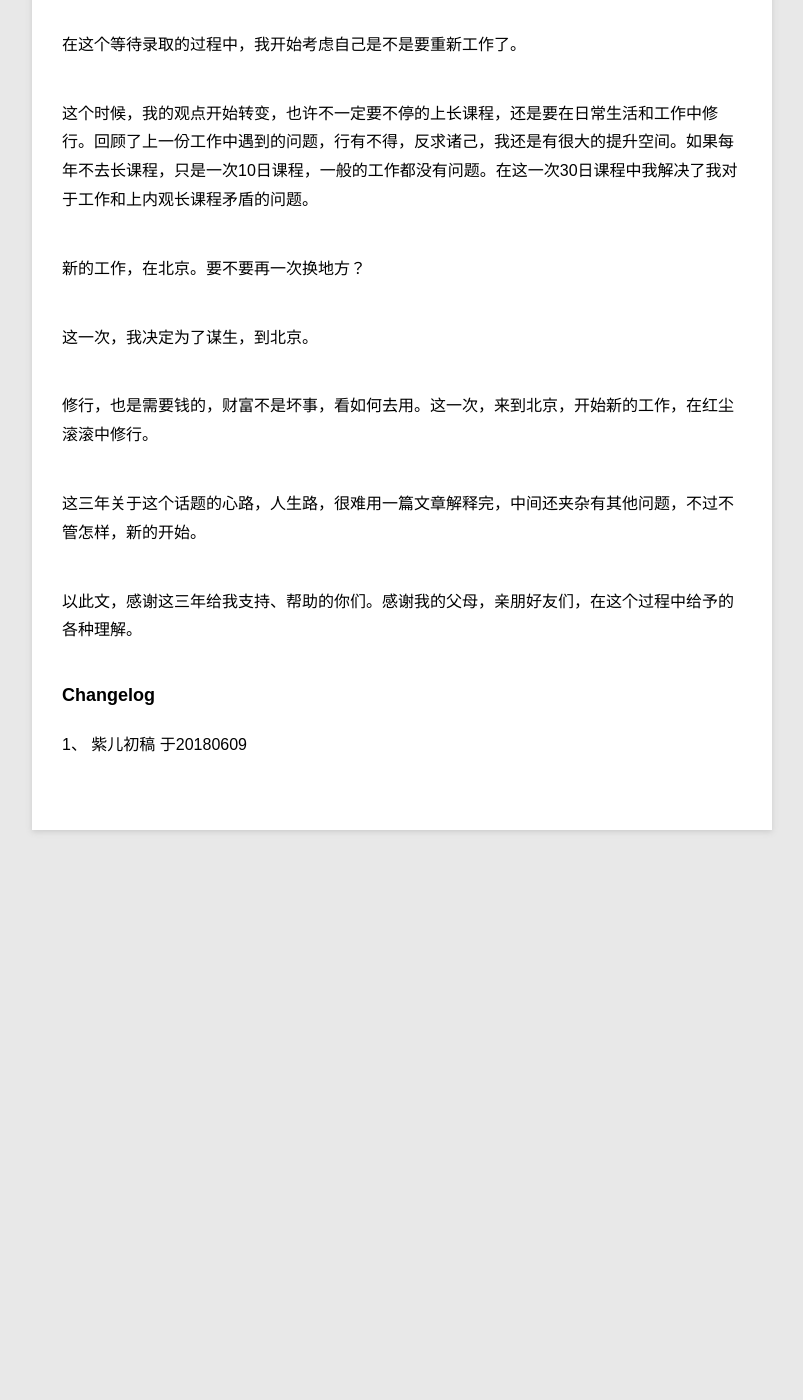
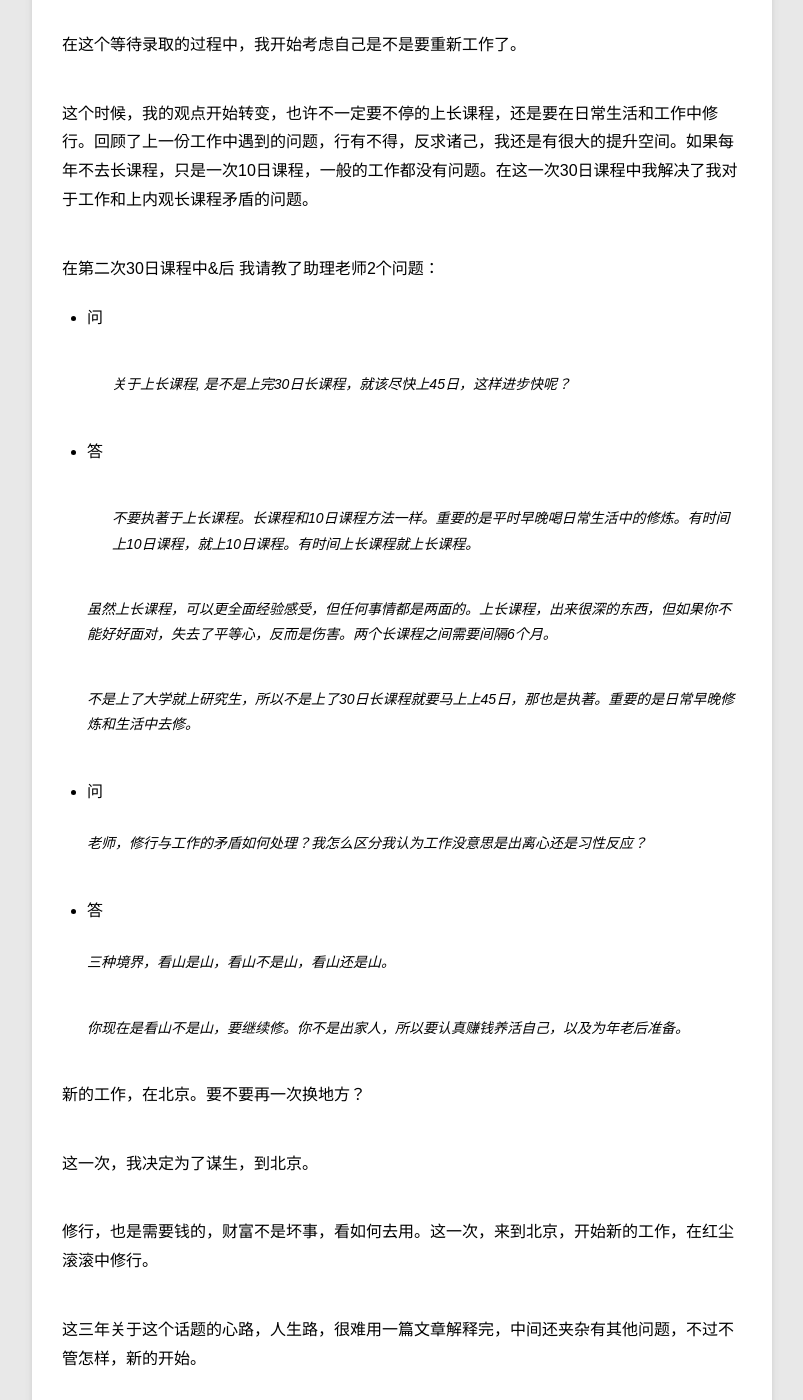
Before and after one commit to violettianjie/violettianjie.github.io, a Jekyll site: the page built from _posts/blog/2018-06-09-MeditationWork.md, in a window 1280 px wide and 1400 px high, scrolled down 2038 px. Shown: the whole window, without its empty margins (78-881 px from the left). Built offline with Jekyll 4.4.1, drawn with Linux system fonts in a browser that asks for light colours; before the commit the page ends 2948 px from its top, so only the background shows below that.

Commit message:
Update 2018-06-09-MeditationWork.md

```diff
--- a/_posts/blog/2018-06-09-MeditationWork.md
+++ b/_posts/blog/2018-06-09-MeditationWork.md
@@ -49,6 +49,31 @@ category: blog
 
 这个时候，我的观点开始转变，也许不一定要不停的上长课程，还是要在日常生活和工作中修行。回顾了上一份工作中遇到的问题，行有不得，反求诸己，我还是有很大的提升空间。如果每年不去长课程，只是一次10日课程，一般的工作都没有问题。在这一次30日课程中我解决了我对于工作和上内观长课程矛盾的问题。
 
+在第二次30日课程中&后 我请教了助理老师2个问题：
+
+- 问
+
+  >关于上长课程, 是不是上完30日长课程，就该尽快上45日，这样进步快呢？
+
+- 答
+> 不要执著于上长课程。长课程和10日课程方法一样。重要的是平时早晚喝日常生活中的修炼。有时间上10日课程，就上10日课程。有时间上长课程就上长课程。
+
+>    虽然上长课程，可以更全面经验感受，但任何事情都是两面的。上长课程，出来很深的东西，但如果你不能好好面对，失去了平等心，反而是伤害。两个长课程之间需要间隔6个月。
+
+>    不是上了大学就上研究生，所以不是上了30日长课程就要马上上45日，那也是执著。重要的是日常早晚修炼和生活中去修。
+
+
+- 问
+
+> 老师，修行与工作的矛盾如何处理？我怎么区分我认为工作没意思是出离心还是习性反应？
+
+- 答
+
+> 三种境界，看山是山，看山不是山，看山还是山。
+
+> 你现在是看山不是山，要继续修。你不是出家人，所以要认真赚钱养活自己，以及为年老后准备。
+
+
 新的工作，在北京。要不要再一次换地方？
 
 这一次，我决定为了谋生，到北京。
```
